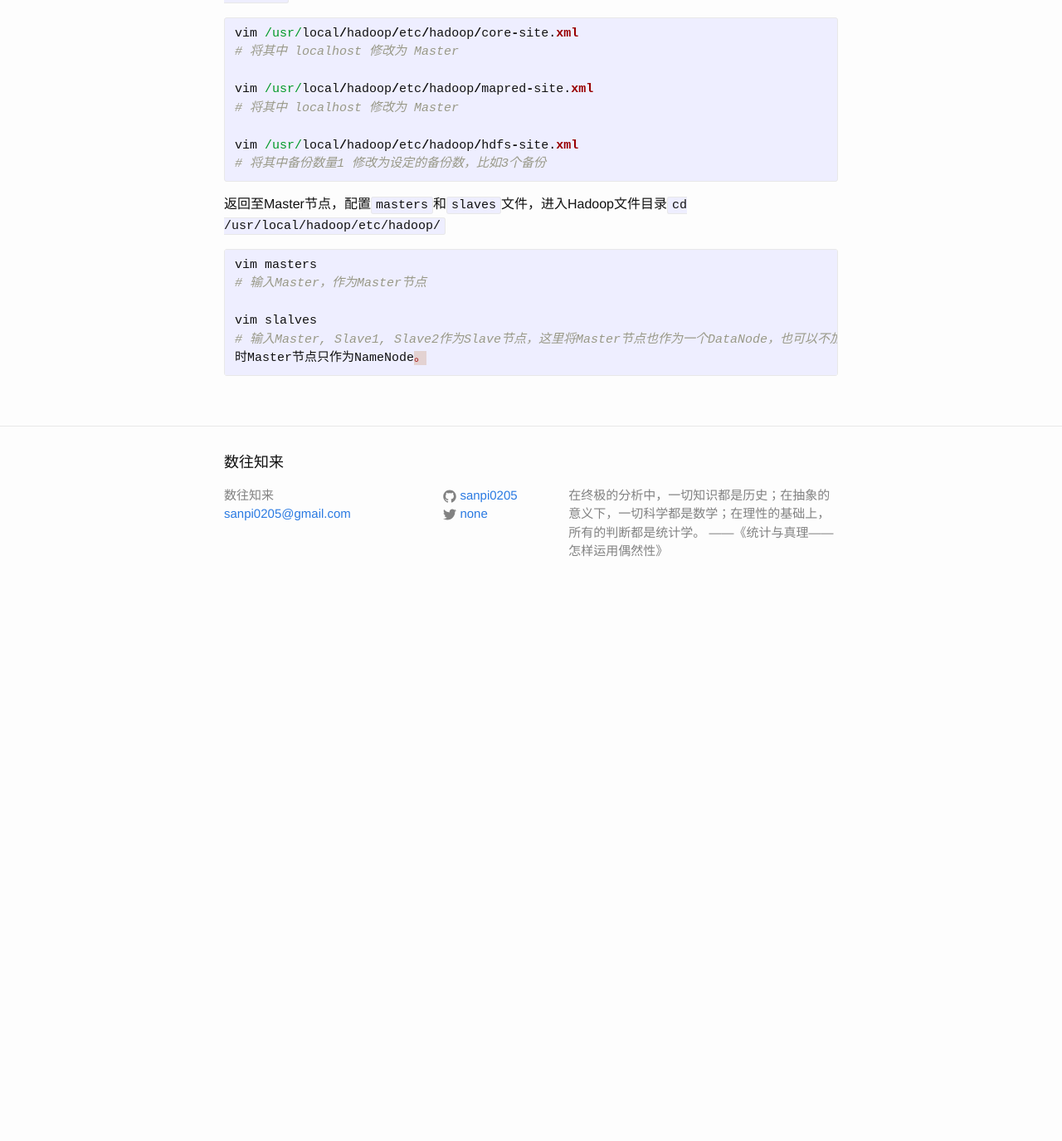
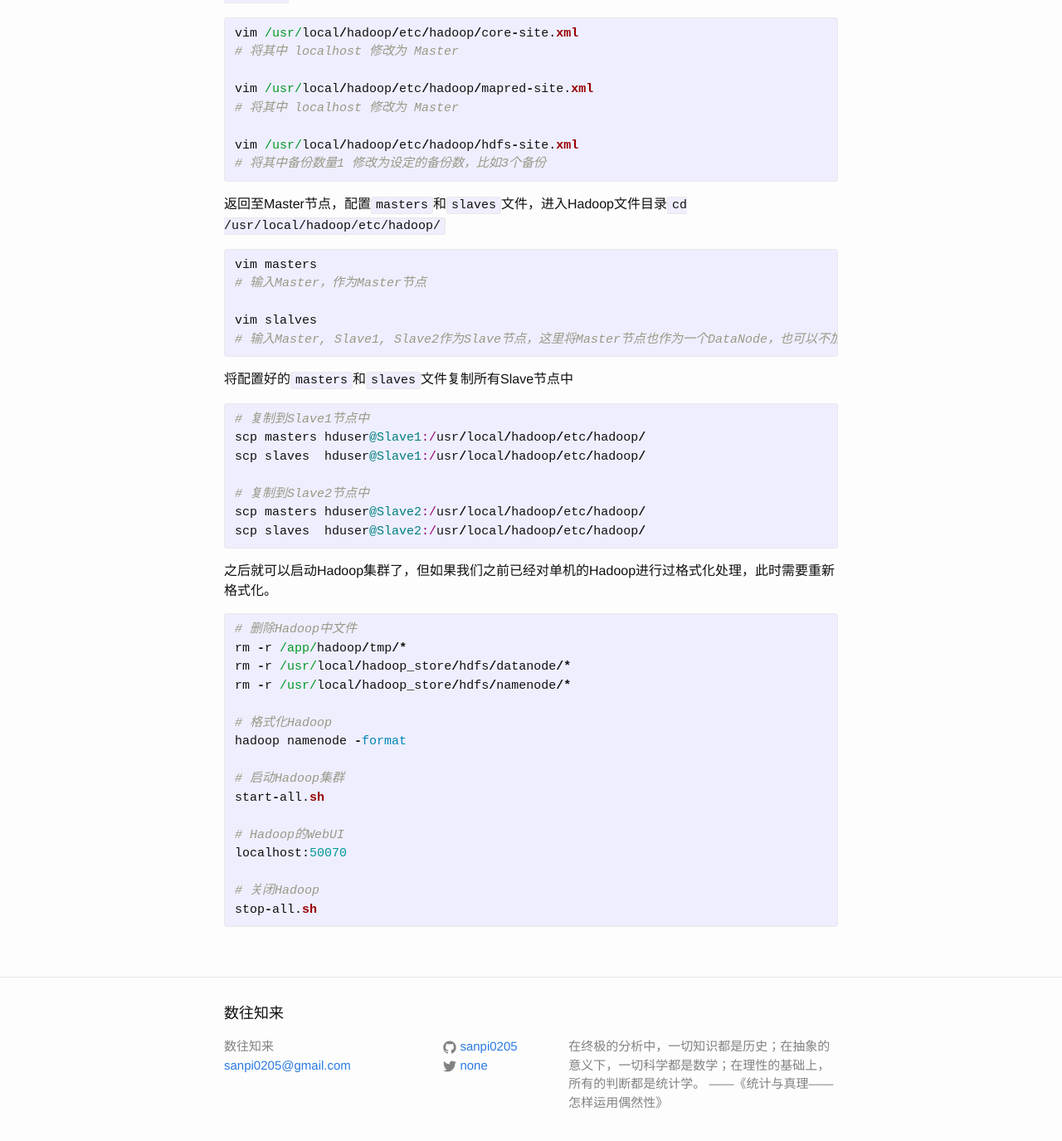
Before and after one commit to sanpi0205/sanpi0205.github.io, a Jekyll site: the page built from _posts/2015-08-04-Ubuntu-install-Hadoop-cluster.markdown, in a window 1280 px wide and 1400 px high, scrolled down 826 px. Shown: the top 1375 px of the window at 83% size. Built offline with Jekyll 4.4.1, drawn with Linux system fonts in a browser that asks for light colours; before the commit the page ends 1562 px from its top, so only the background shows below that.

Commit message:
install hadoop cluster

```diff
--- a/_posts/2015-08-04-Ubuntu-install-Hadoop-cluster.markdown
+++ b/_posts/2015-08-04-Ubuntu-install-Hadoop-cluster.markdown
@@ -53,6 +53,38 @@ vim masters
 # 输入Master，作为Master节点
 
 vim slalves
-# 输入Master, Slave1, Slave2作为Slave节点，这里将Master节点也作为一个DataNode，也可以不加入Master，
-时Master节点只作为NameNode。
+# 输入Master, Slave1, Slave2作为Slave节点，这里将Master节点也作为一个DataNode，也可以不加入Master，使Master节点只作为NameNode。
 {% endhighlight %}
+
+将配置好的`masters`和`slaves`文件复制所有Slave节点中
+
+{% highlight  ruby %}
+# 复制到Slave1节点中
+scp masters hduser@Slave1:/usr/local/hadoop/etc/hadoop/
+scp slaves  hduser@Slave1:/usr/local/hadoop/etc/hadoop/
+
+# 复制到Slave2节点中
+scp masters hduser@Slave2:/usr/local/hadoop/etc/hadoop/
+scp slaves  hduser@Slave2:/usr/local/hadoop/etc/hadoop/
+{% endhighlight %}
+
+之后就可以启动Hadoop集群了，但如果我们之前已经对单机的Hadoop进行过格式化处理，此时需要重新格式化。
+
+{% highlight  ruby %}
+# 删除Hadoop中文件
+rm -r /app/hadoop/tmp/*
+rm -r /usr/local/hadoop_store/hdfs/datanode/*
+rm -r /usr/local/hadoop_store/hdfs/namenode/*
+
+# 格式化Hadoop
+hadoop namenode -format
+
+# 启动Hadoop集群
+start-all.sh
+
+# Hadoop的WebUI
+localhost:50070
+
+# 关闭Hadoop
+stop-all.sh
+{% endhighlight %}
```
